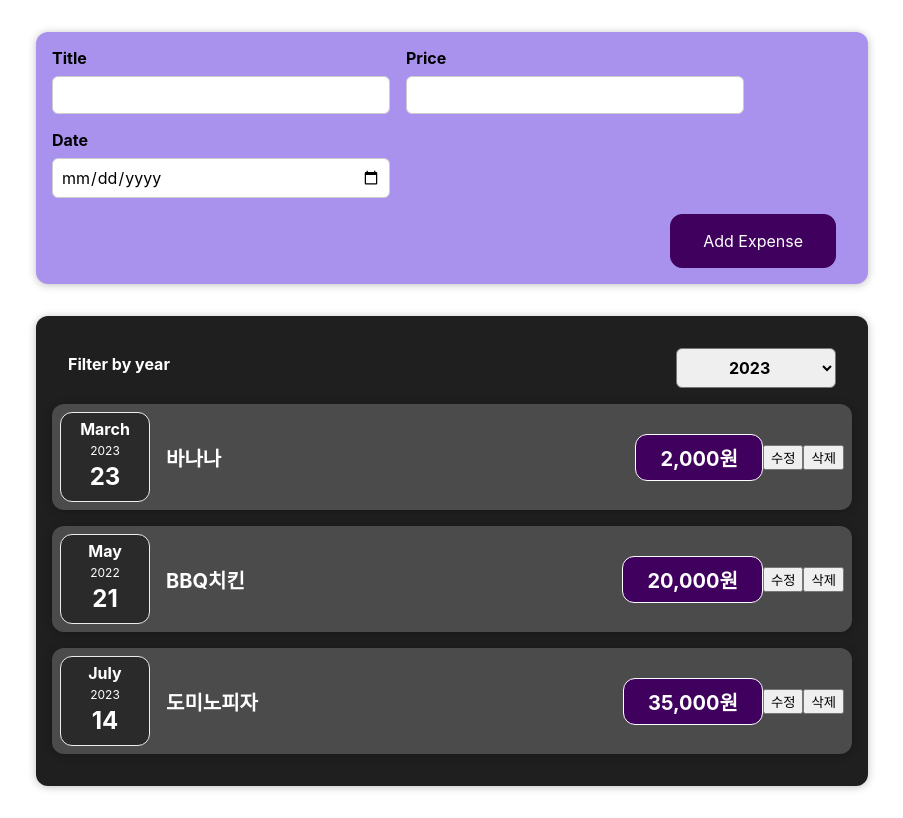
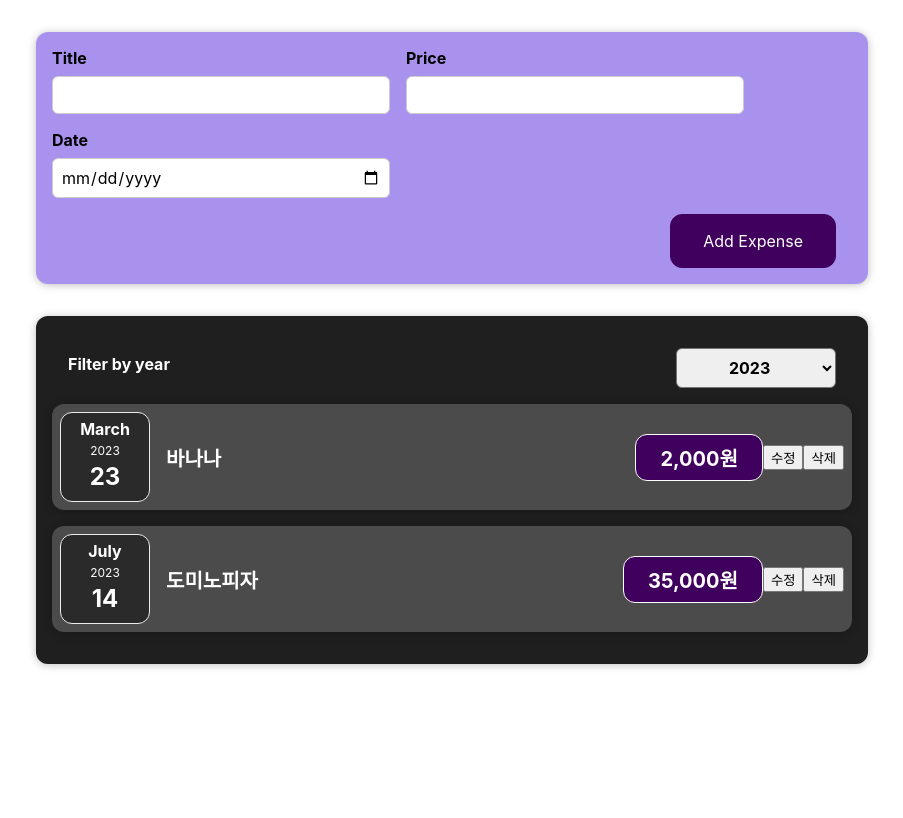
Before and after one commit to sunk-dev/react-study202308new, a React (Create React App) app: page / in a window 1280 px wide. Shown: the whole page, without its empty margins (188-1091 px from the left). Built offline with nearby package versions, Linux system fonts and the light colour scheme.

Commit message:
동적 리스트 렌더링

```diff
--- a/src/App.js
+++ b/src/App.js
@@ -7,19 +7,28 @@ const App = () => {
   // 지출 항목 객체 배열
   const expenses = [
     {
+      id: 1,
       title: '바나나',
       price: 2000,
       date: new Date(2023, 3 - 1, 23),
     },
     {
+      id: 2,
       title: 'BBQ치킨',
       price: 20000,
       date: new Date(2022, 5 - 1, 21),
     },
     {
+      id: 3,
       title: '도미노피자',
       price: 35000,
       date: new Date(2023, 7 - 1, 14),
+    },
+    {
+      id: 4,
+      title: '엽기떡볶이',
+      price: 17000,
+      date: new Date(2021, 3 - 1, 28),
     },
   ];
 
--- a/src/components/Expenses/ExpenseList.js
+++ b/src/components/Expenses/ExpenseList.js
@@ -1,4 +1,4 @@
-import React from 'react';
+import React, { useState } from 'react';
 import ExpenseItem from './ExpenseItem';
 import './ExpenseList.css';
 import Card from '../UI/Card';
@@ -6,28 +6,40 @@ import ExpenseFilter from './ExpenseFilter';
 
 const ExpenseList = ({ items }) => {
 
+  // 선택된 연도 상태값 관리
+  const [filteredYear, setFilteredYear] = useState(new Date().getFullYear().toString());
+
+  // 자식 컴포넌트 ExpenseFilter에 있는 선택연도를 끌어올리는 콜백함수
   const filterChangeHandler = (selectedYear) => {
-    console.log('ExpenseList: ' + selectedYear);
+    // console.log('ExpenseList: ' + selectedYear);
+    setFilteredYear(selectedYear);
   };
+
+  // ExpenseItem을 동적 렌더링하기
+  // const iterateExpenseItem = () => {
+  //   return items.map((item) => (
+  //     <ExpenseItem
+  //       title={item.title}
+  //       price={item.price}
+  //       date={item.date}
+  //     />
+  //   ));
+  // };
 
   return (
     <Card className="expenses">
       <ExpenseFilter onChangeFilter={filterChangeHandler} />
-      <ExpenseItem
-        title={items[0].title}
-        price={items[0].price}
-        date={items[0].date}
-      />
-      <ExpenseItem
-        title={items[1].title}
-        price={items[1].price}
-        date={items[1].date}
-      />
-      <ExpenseItem
-        title={items[2].title}
-        price={items[2].price}
-        date={items[2].date}
-      />
+
+      {items
+        .filter(item => item.date.getFullYear().toString() === filteredYear)
+        .map(({ id, title, price, date }) => (
+        <ExpenseItem
+          key={id}
+          title={title}
+          price={price}
+          date={date}
+        />
+      ))}
     </Card>
   );
 };
```
